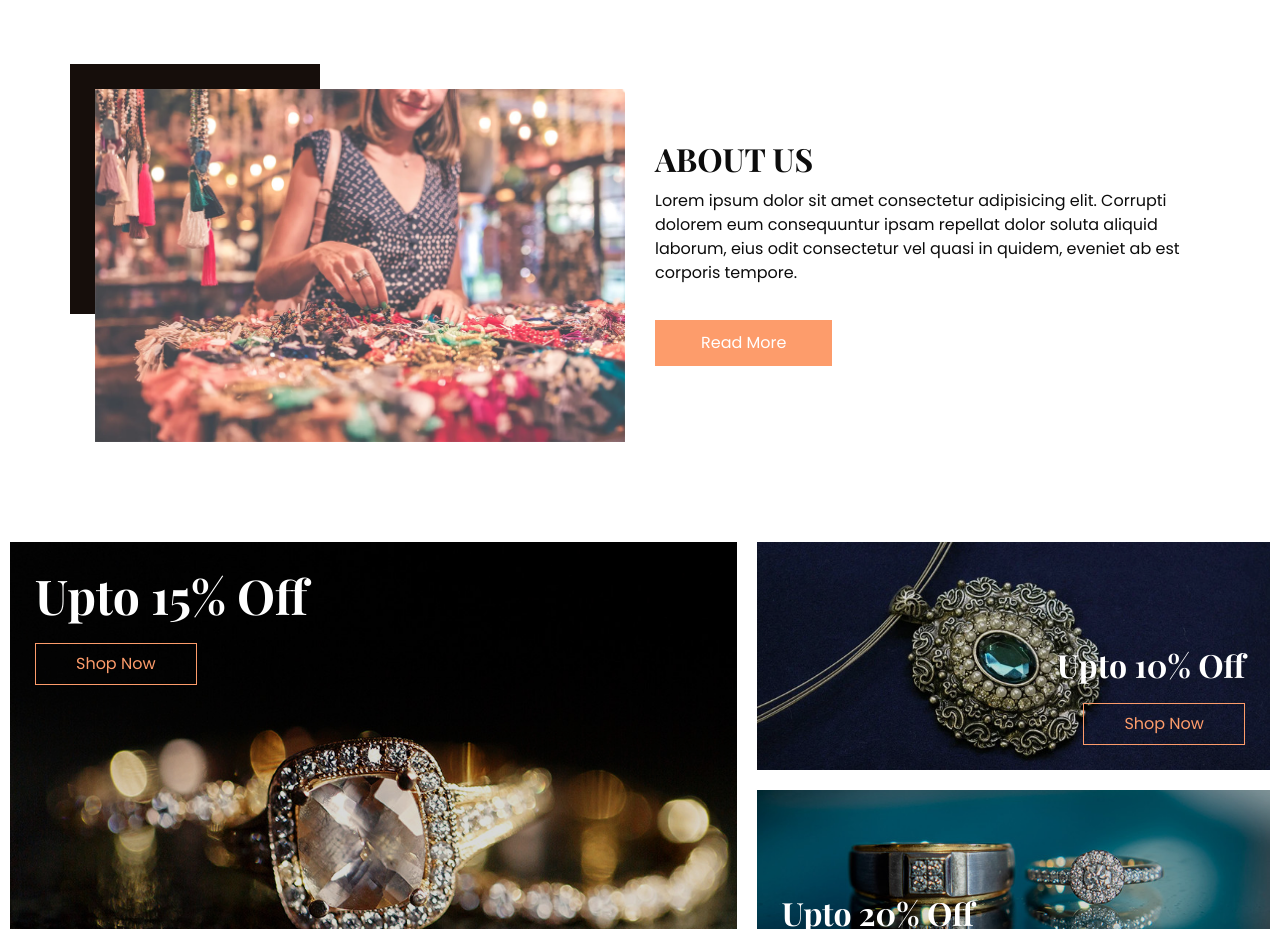
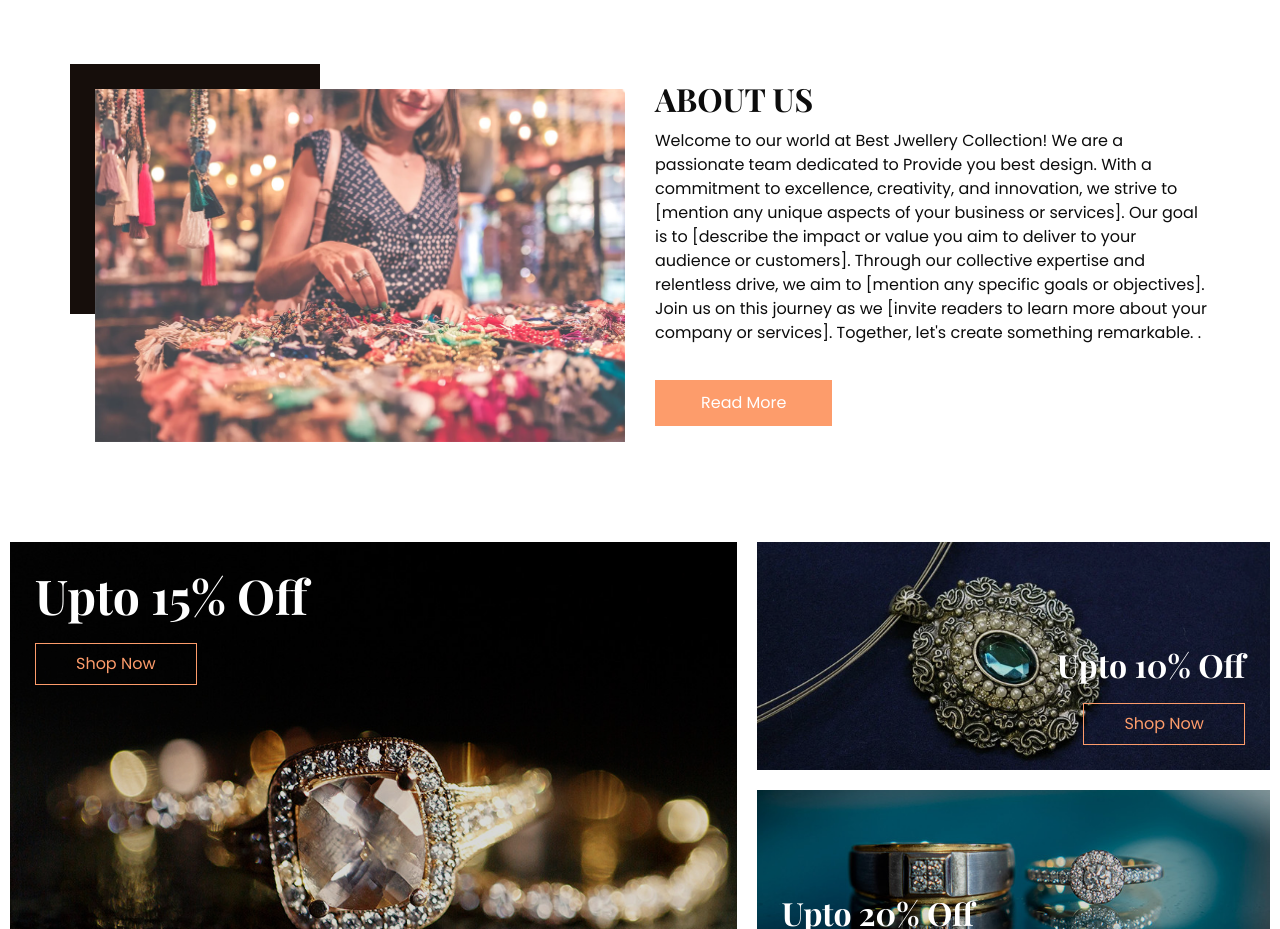
Before and after one commit to mesurajan/Jwellery_Shop, a plain HTML site: page index.html in a window 1280 px wide. Shown: the part 1700-2629 px from the top of the page. Drawn offline with nearby package versions, Linux system fonts and the light colour scheme.

Commit message:
Updating...

```diff
--- a/index.html
+++ b/index.html
@@ -13,7 +13,7 @@
   <meta name="description" content="" />
   <meta name="author" content="" />
 
-  <title>Healet</title>
+  <title>Best Jwellery Collcetion</title>
 
   <!-- bootstrap core css -->
   <link rel="stylesheet" type="text/css" href="css/bootstrap.css" />
@@ -327,8 +327,13 @@
                 About Us
               </h2>
             </div>
-            <p>
-              Lorem ipsum dolor sit amet consectetur adipisicing elit. Corrupti dolorem eum consequuntur ipsam repellat dolor soluta aliquid laborum, eius odit consectetur vel quasi in quidem, eveniet ab est corporis tempore.
+            <p>Welcome to our world at Best Jwellery Collection! We are a passionate team dedicated
+              to Provide you best design. With a commitment to excellence, creativity, and innovation, we strive to [mention any unique aspects of your business or services].
+              Our goal is to [describe the impact or value you aim to deliver to your audience or customers].
+              Through our collective expertise and relentless drive, we aim to [mention any specific goals or
+              objectives]. Join us on this journey as we [invite readers to learn more about your company or
+              services]. Together, let's create something remarkable.
+             .
             </p>
             <a href="">
               Read More
```
